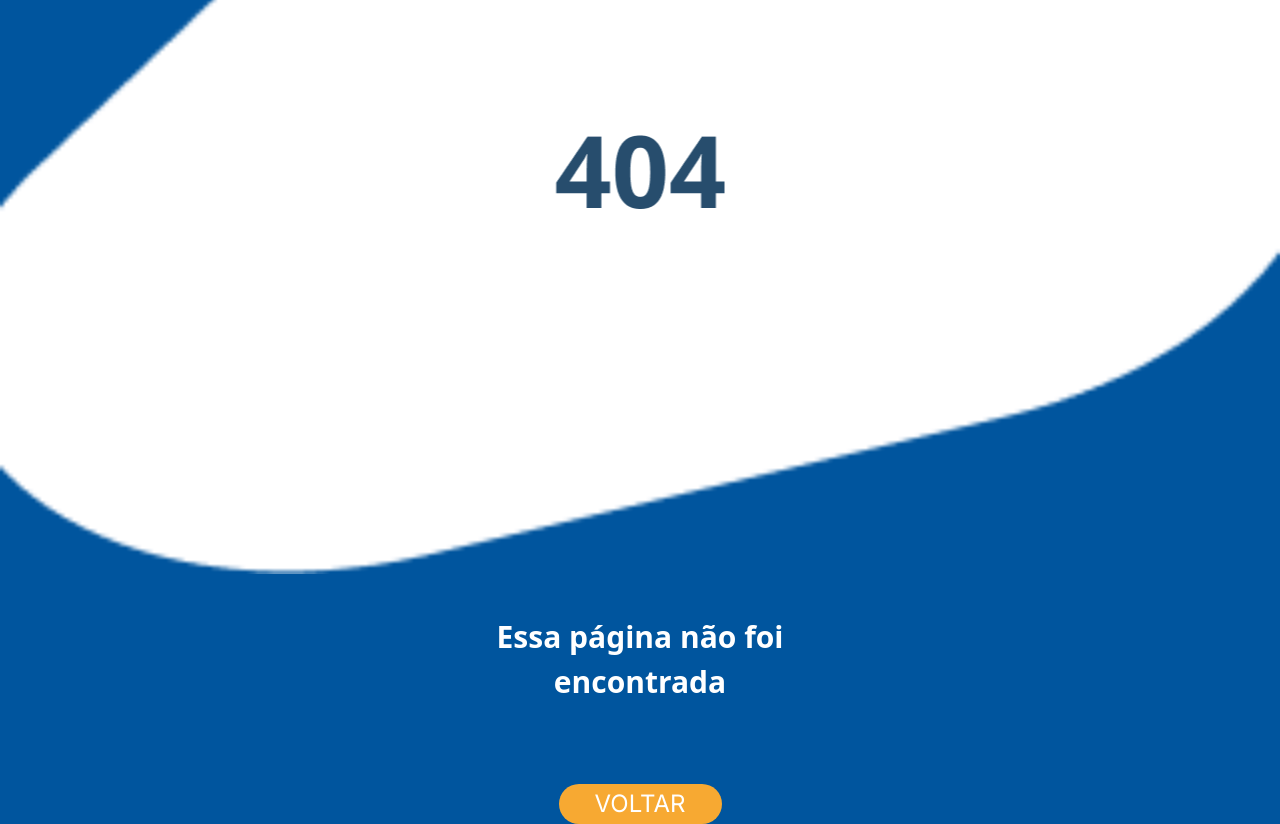
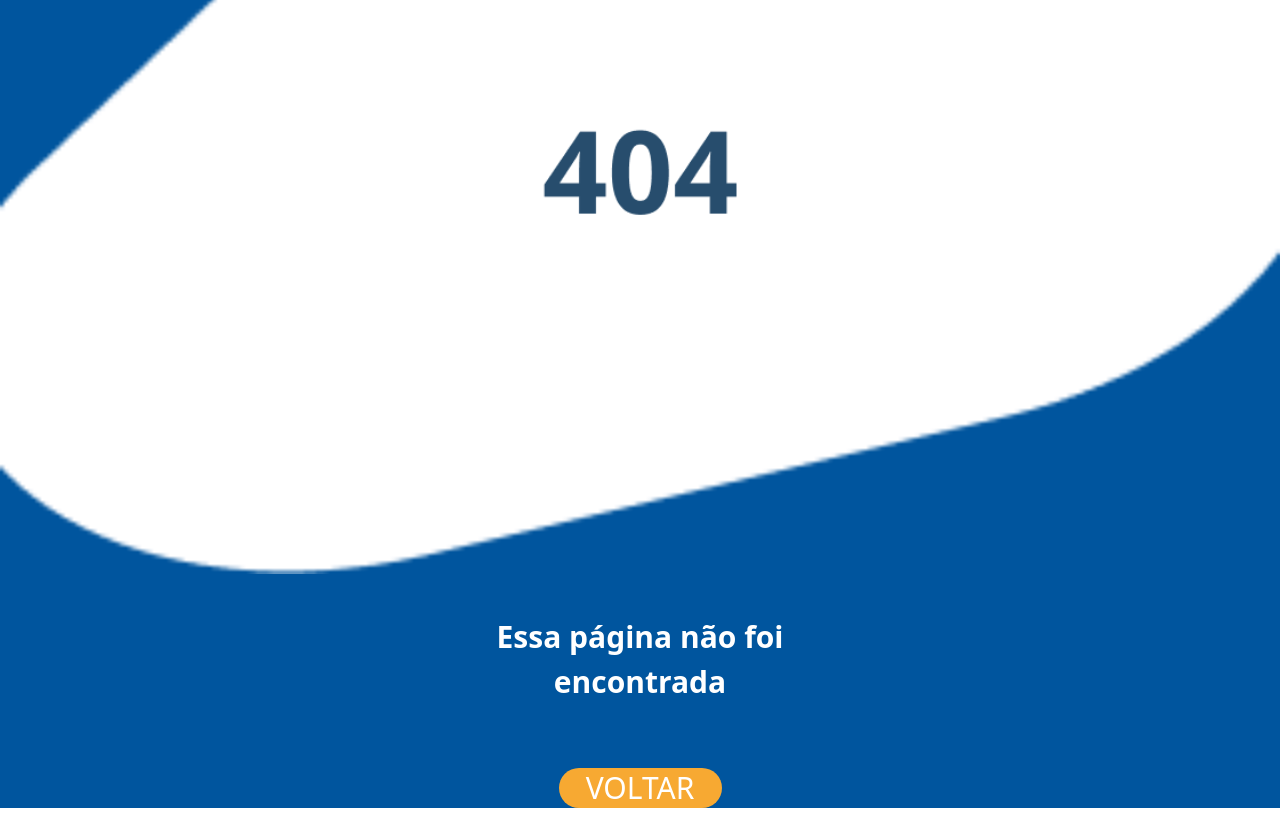
Before and after one commit to luxsoftw/SweetHubFrontend, a Next.js app: page /error in a window 1280 px wide. Shown: the part 320-1144 px from the top of the page. Built offline with nearby package versions, Linux system fonts and the light colour scheme.

Commit message:
refactor: add properties from next

```diff
--- a/app/error/page.tsx
+++ b/app/error/page.tsx
@@ -1,3 +1,4 @@
+import Image from "next/image";
 import Header from "../components/header";
 
 function ErrorPage() {
@@ -10,15 +11,19 @@ function ErrorPage() {
 
             <section className="flex flex-grow flex-col items-center justify-center">
                <div className="relative w-full">
-                  <img
+                  <Image
                      className="h-auto w-full"
                      src="/404Page.png"
                      alt="Página de Erro 404"
+                     width={193}
+                     height={100}
                   />
-                  <img
+                  <Image
                      src="/404.png"
-                     alt=""
+                     alt="Error 404"
                      className="absolute left-1/2 top-1/2 -translate-x-1/2 -translate-y-1/2 transform"
+                     width={193}
+                     height={311}
                   />
                </div>
 
@@ -26,7 +31,7 @@ function ErrorPage() {
                   Essa página não foi encontrada
                </h1>
 
-               <button className="font-open-sans mt-16 h-[40px] w-[163px] rounded-[39px] bg-[#F7A932] text-center text-2xl font-normal uppercase leading-normal text-white">
+               <button className="mt-12 h-[40px] w-[163px] rounded-3xl bg-[#F7A932] text-center font-sans text-3xl text-white">
                   VOLTAR
                </button>
             </section>
```
